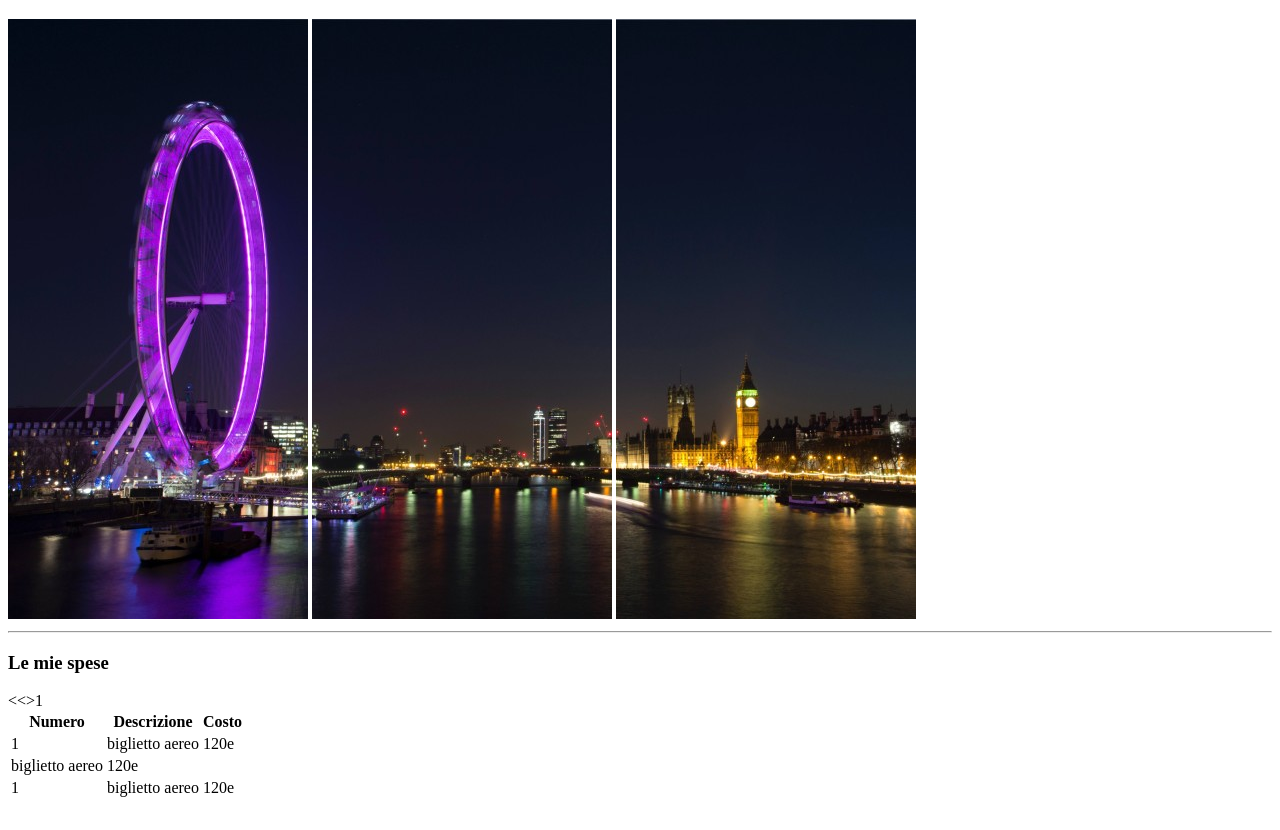
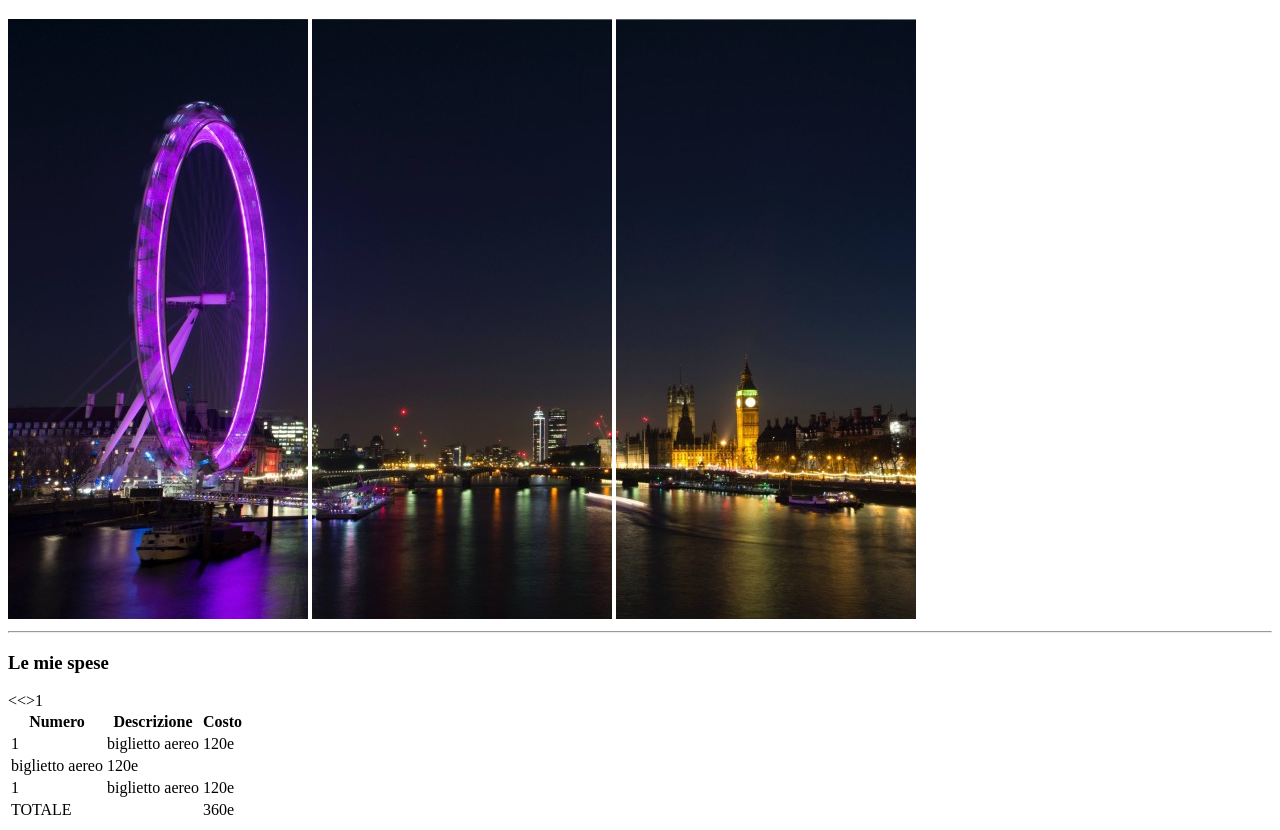
Before and after one commit to Alexellevu/html-london-trip, a plain HTML site: page index.html in a window 1280 px wide. Shown: the part 61-891 px from the top of the page. Before the commit the page ends 869 px from the top, so only its background shows below. Drawn offline with Linux system fonts and the light colour scheme.

Commit message:
fine tabella

```diff
--- a/index.html
+++ b/index.html
@@ -51,6 +51,14 @@
 
             </tbody>
 
+            <tfoot>
+                <tr>
+                    <td>TOTALE</td>
+                    <td></td>
+                    <td>360e</td>
+                </tr>
+            </tfoot>
+
 
         </table>
 
```
